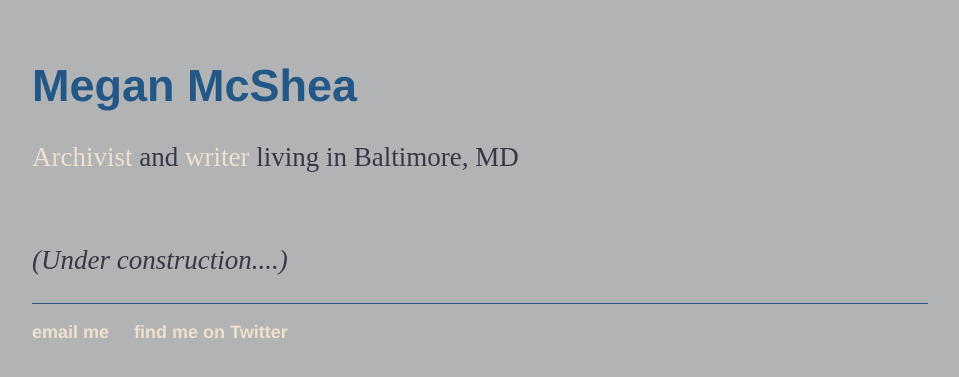
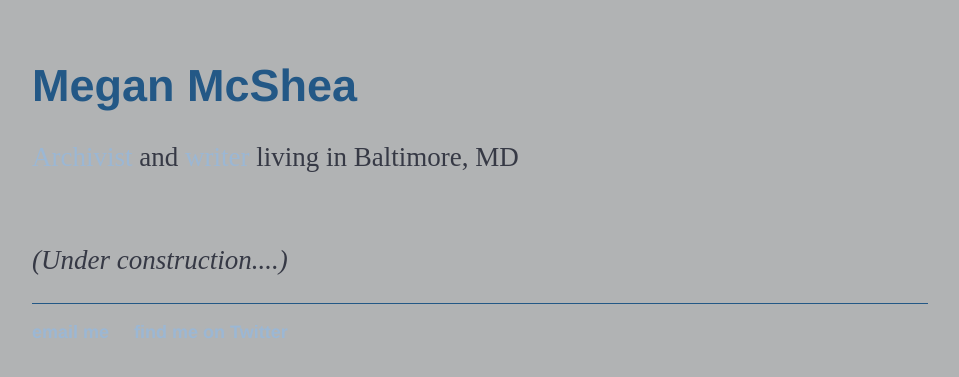
Before and after one commit to megan-mcshea/megan-mcshea.github.io, a Jekyll site: the page built from index.html, in a window 1280 px wide. Shown: the top 377 px of the page, without its empty margins (160-1119 px from the left). Built offline with Jekyll 4.4.1, drawn with Linux system fonts in a browser that asks for light colours.

Commit message:
Update main.css

```diff
--- a/css/main.css
+++ b/css/main.css
@@ -15,7 +15,7 @@ nav ul li, footer ul li {
 }
 a {
     text-decoration: none;
-    color: #EFE1CE;
+    color: #9BB7D4;
 }
 a:hover {
     text-decoration: underline;
```
